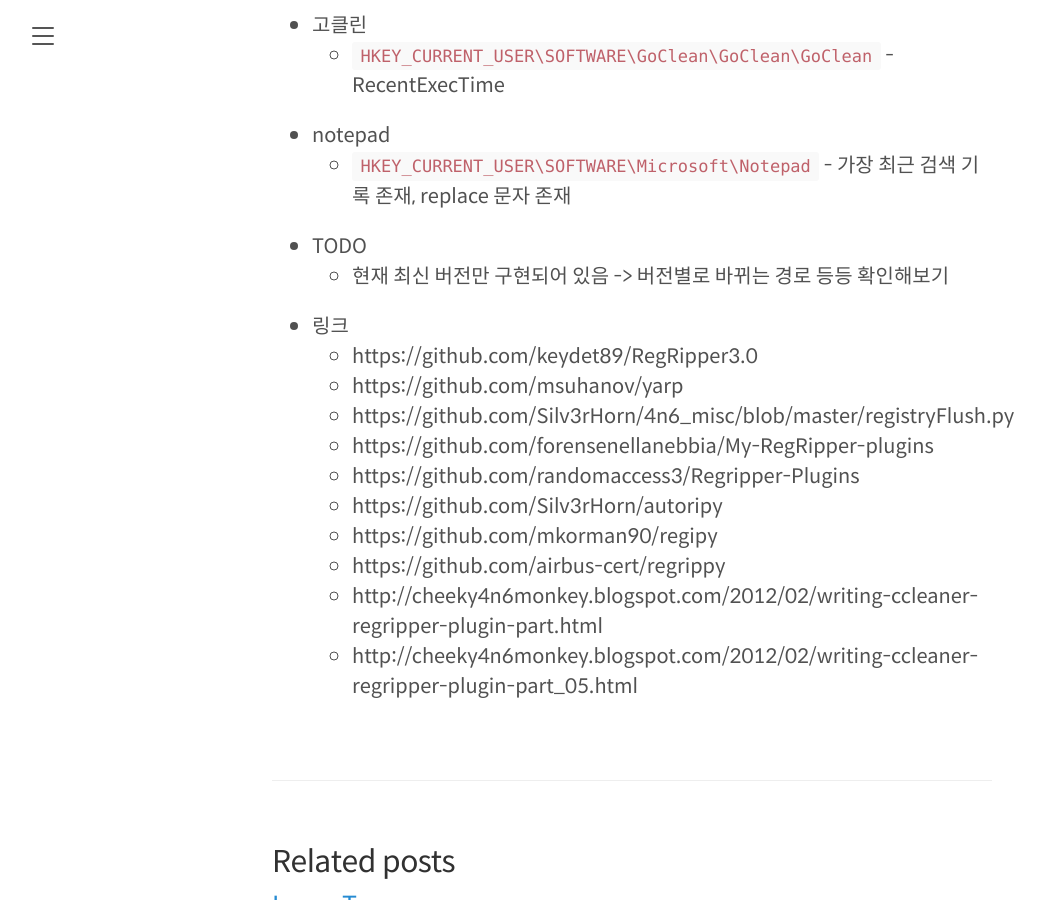
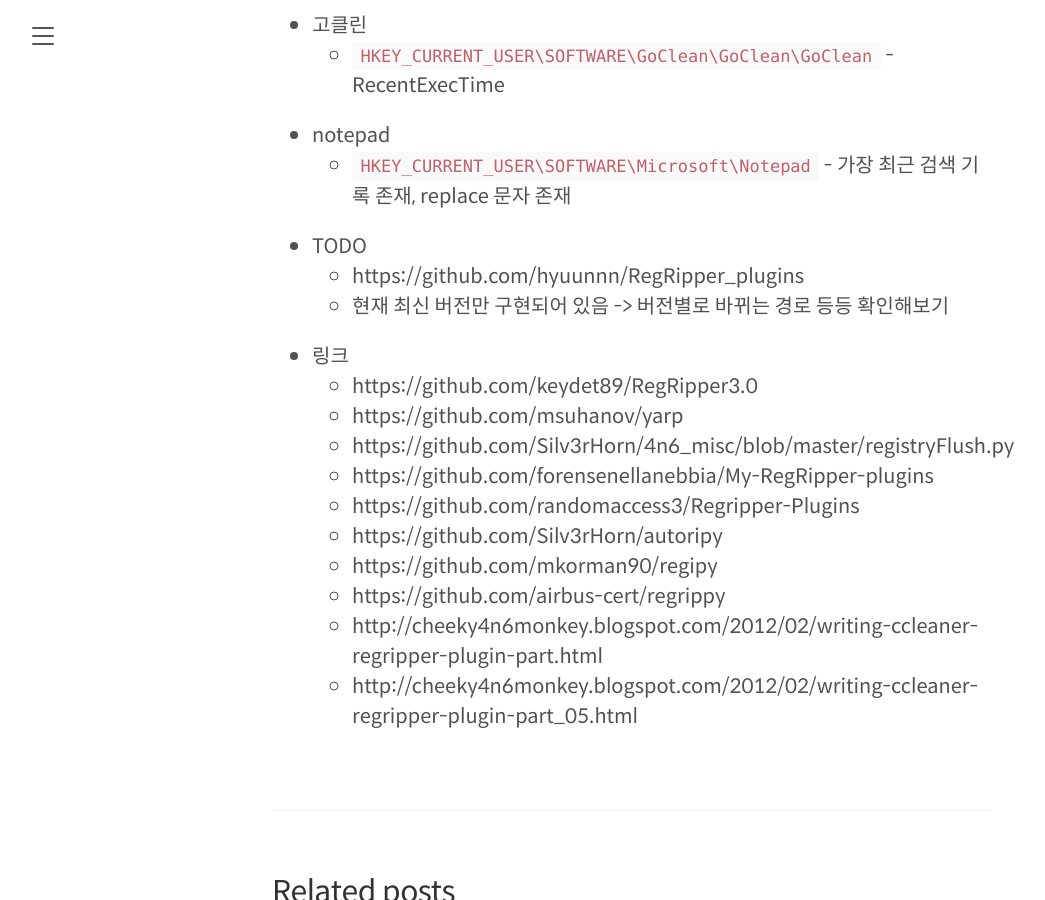
Before and after one commit to hyuunnn/hyuunnn.github.io, a Jekyll site: the page built from _posts/2020-12-01-regripper-plugin.md, in a window 1280 px wide and 900 px high, scrolled down 4729 px. Shown: the whole window, without its empty margins (8-1053 px from the left). Built offline with Jekyll 4.4.1, drawn with Linux system fonts in a browser that asks for light colours; some of the changed lines change nothing that is shown.

Commit message:
Update 2020-12-01-regripper-plugin.md

```diff
--- a/_posts/2020-12-01-regripper-plugin.md
+++ b/_posts/2020-12-01-regripper-plugin.md
@@ -135,6 +135,7 @@
     - `HKEY_CURRENT_USER\SOFTWARE\Microsoft\Notepad` - 가장 최근 검색 기록 존재, replace 문자 존재
 
 * TODO
+    * https://github.com/hyuunnn/RegRipper_plugins
     * 현재 최신 버전만 구현되어 있음 -> 버전별로 바뀌는 경로 등등 확인해보기
 
 * 링크
```
